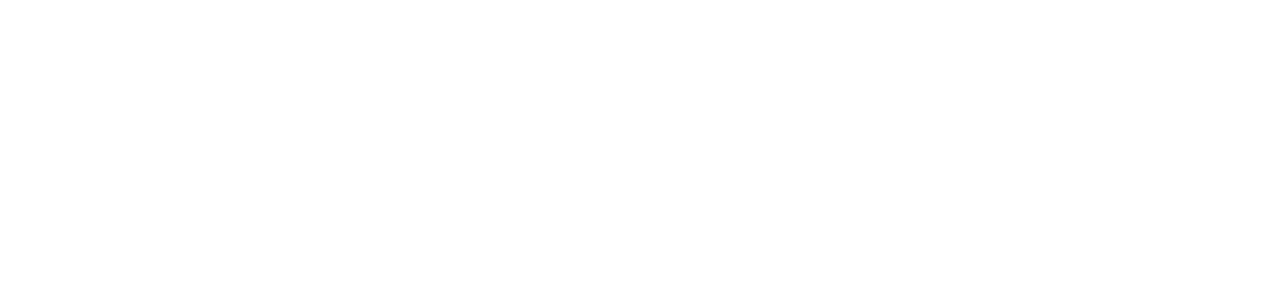
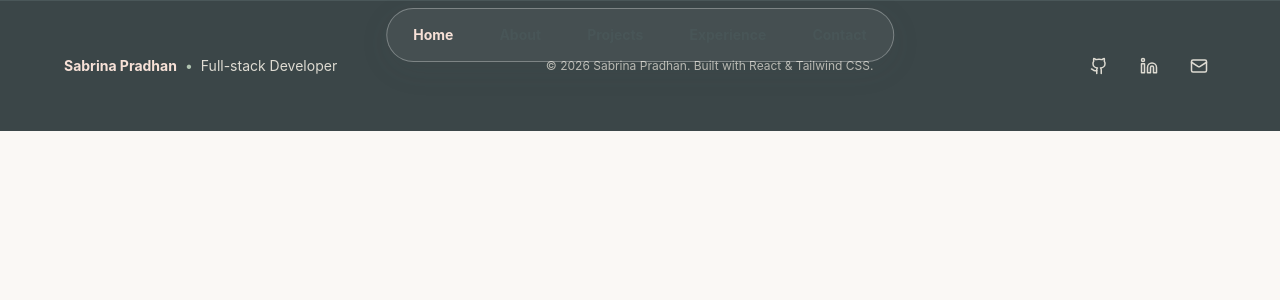
Before and after one commit to Gladiolus-bat/sabrina-portfolio, a React (Vite) app: page / in a window 1280 px wide. Shown: the top 300 px of the page. Built offline with nearby package versions, Linux system fonts and the light colour scheme.

Commit message:
feat: set up routing with React Router in App component

```diff
--- a/src/App.tsx
+++ b/src/App.tsx
@@ -1,4 +1,14 @@
+import { BrowserRouter as Router, Routes, Route } from 'react-router-dom';
+import Home from './pages/Home';
+
 function App() {
+    return (
+        <Router>
+                <Routes>
+                    <Route path="/" element={<Home />} />
+                </Routes>
+        </Router>
+    );
 }
 
-export default App
+export default App;
```
